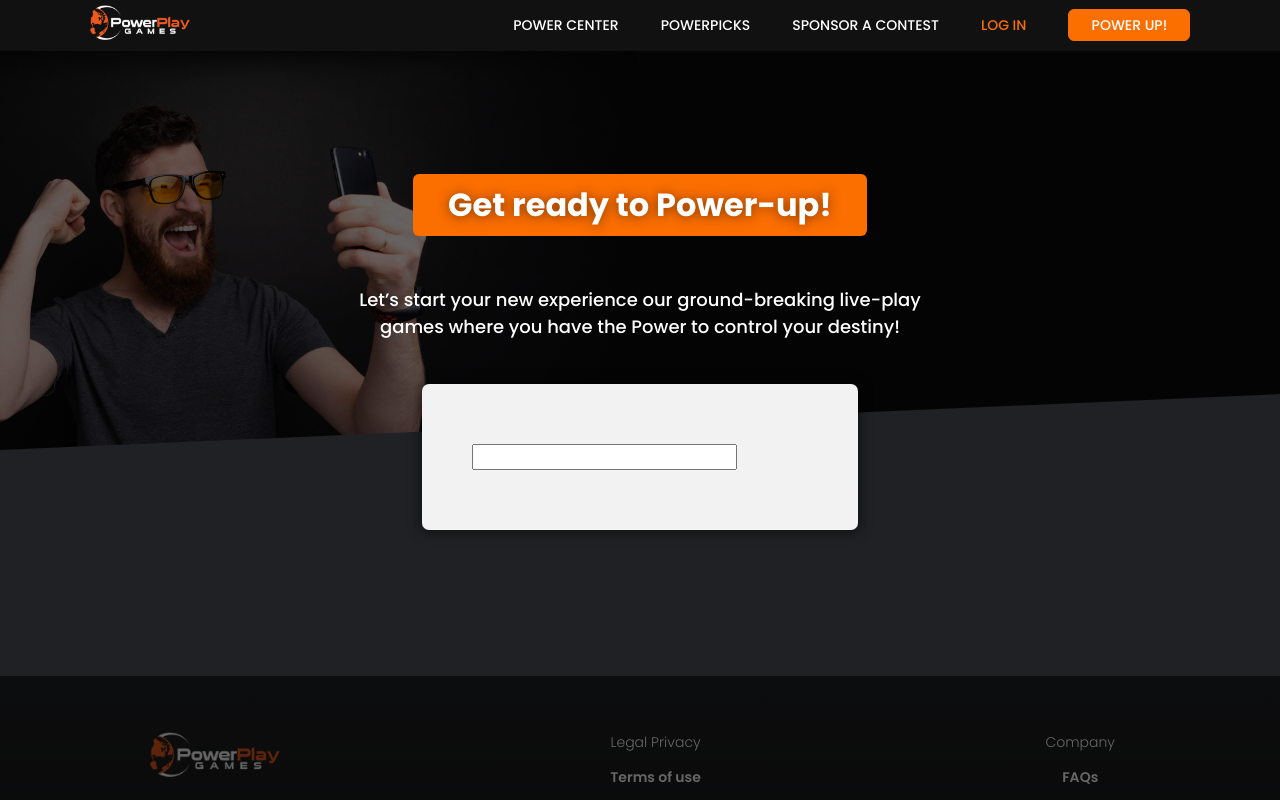
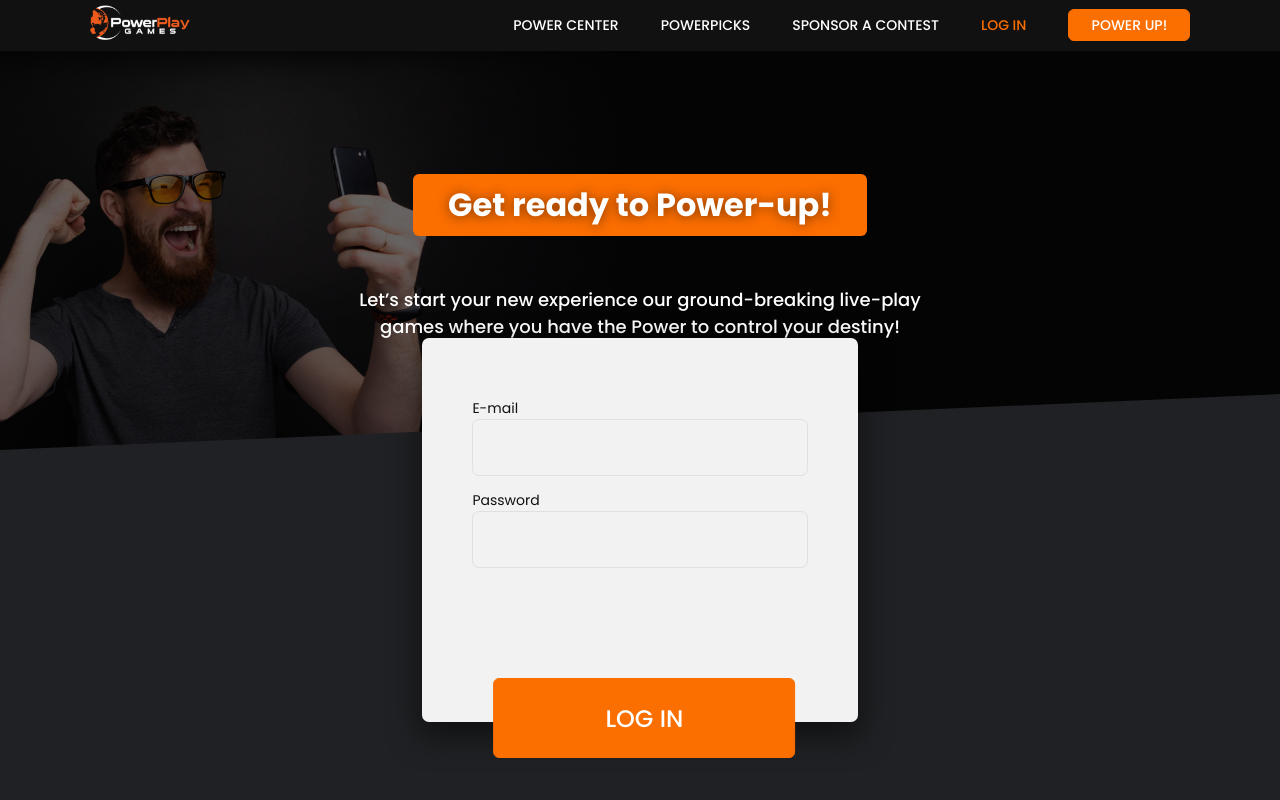
Before and after one commit to goldbright00000/React-powerplaysystems, a React app: page /login in a window 1280 px wide. Shown: the top 800 px of the page. Built offline with nearby package versions, Linux system fonts and the light colour scheme.

Commit message:
First commit with login page

```diff
--- a/src/components/Input/index.js
+++ b/src/components/Input/index.js
@@ -1,16 +1,37 @@
 import React from 'react'
 import PropTypes from 'prop-types'
 
+import classes from './index.module.scss'
+
 function Input(props) {
+    const {
+        type = 'text',
+        onChange = (e) => { },
+        label = '',
+        placeholder = '',
+        block = false,
+        rounded = false,
+    } = props || {}
     return (
-        <div>
-            <input />
+        <div className={classes.input_container}>
+            <label>{label}</label>
+            <input
+                type={type || 'text'}
+                onChange={onChange}
+                placeholder={placeholder}
+                className={`${block && classes.block} ${rounded && classes.rounded}`}
+            />
         </div>
     )
 }
 
 Input.propTypes = {
-
+    type: PropTypes.string,
+    label: PropTypes.string,
+    placeholder: PropTypes.string,
+    onChange: PropTypes.func,
+    block: PropTypes.bool,
+    rounded: PropTypes.bool
 }
 
 export default Input
--- /dev/null
+++ b/src/components/Input/index.module.scss
@@ -0,0 +1,26 @@
+@import "../../scss/colors.scss";
+
+.input_container {
+  width: 100%;
+  margin: 0 0 14px 0;
+
+  label {
+    font-size: 14px;
+    color: $black;
+    margin: 6px 0 0 0;
+  }
+
+  input {
+    height: 57px;
+    border: 1px solid $offwhite;
+    background-color: $grey2;
+  }
+
+  .block {
+    width: 100%;
+  }
+
+  .rounded {
+    border-radius: 7px;
+  }
+}
--- a/src/pages/Login/index.js
+++ b/src/pages/Login/index.js
@@ -7,6 +7,12 @@ import SignInImage from '../../assets/signin-background.png'
 import Input from '../../components/Input'
 
 function LoginPage() {
+
+    const onLoginSubmit = (e) => {
+        e?.preventDefault();
+
+    }
+
     return (
         <>
             <Header />
@@ -26,10 +32,17 @@ function LoginPage() {
                 <div className={classes.content_wrapper}>
                     <div className={classes.content_top_skew} />
                     <div className={classes.content_card}>
-                        <Input />
+                        <form onSubmit={onLoginSubmit}>
+                            <Input type="text" block rounded label="E-mail" />
+                            <Input type="password" block rounded label="Password" />
+                            <button className={`${'__btn __large-btn'} ${classes.login_btn}`} type="submit">Log in</button>
+                        </form>
                     </div>
+
+                    <p>
+                    Don't have an account? Click here to Power-up!
+                    </p>
                 </div>
-
             </div>
             <Footer />
         </>
--- a/src/pages/Login/index.module.scss
+++ b/src/pages/Login/index.module.scss
@@ -26,7 +26,6 @@
 
     .header_content {
       position: absolute;
-      z-index: 1;
       width: 100%;
       height: 50%;
       display: flex;
@@ -73,10 +72,19 @@
       width: 34%;
       margin: 0 auto;
       border-radius: 7px;
-      transform: translate(0, -100%);
-      box-shadow: 0 0px 12px 2px rgba(0, 0, 0, 0.5);
+      transform: translate(0, -50%);
+      box-shadow: 0px 12px 30px 3px rgba(0, 0, 0, 0.5);
       padding: 60px 50px;
-      z-index: 1;
+
+      .login_btn {
+        margin: 0px auto;
+        width: 90%;
+        height: 80px;
+        position: relative;
+        transform: translate(7%, 120%);
+        font-size: 24px;
+        text-transform: uppercase;
+      }
     }
   }
 }
--- a/src/scss/colors.scss
+++ b/src/scss/colors.scss
@@ -18,3 +18,4 @@ $primaryLight: #fb6e0033;
 $green: #4bb654;
 $yellow: #fbbc15;
 $orangeRed: #f44336;
+$offwhite: #e0e0e0;
```
Also changed, not shown: 1 other file (tests, documents, lock files or other folders).
